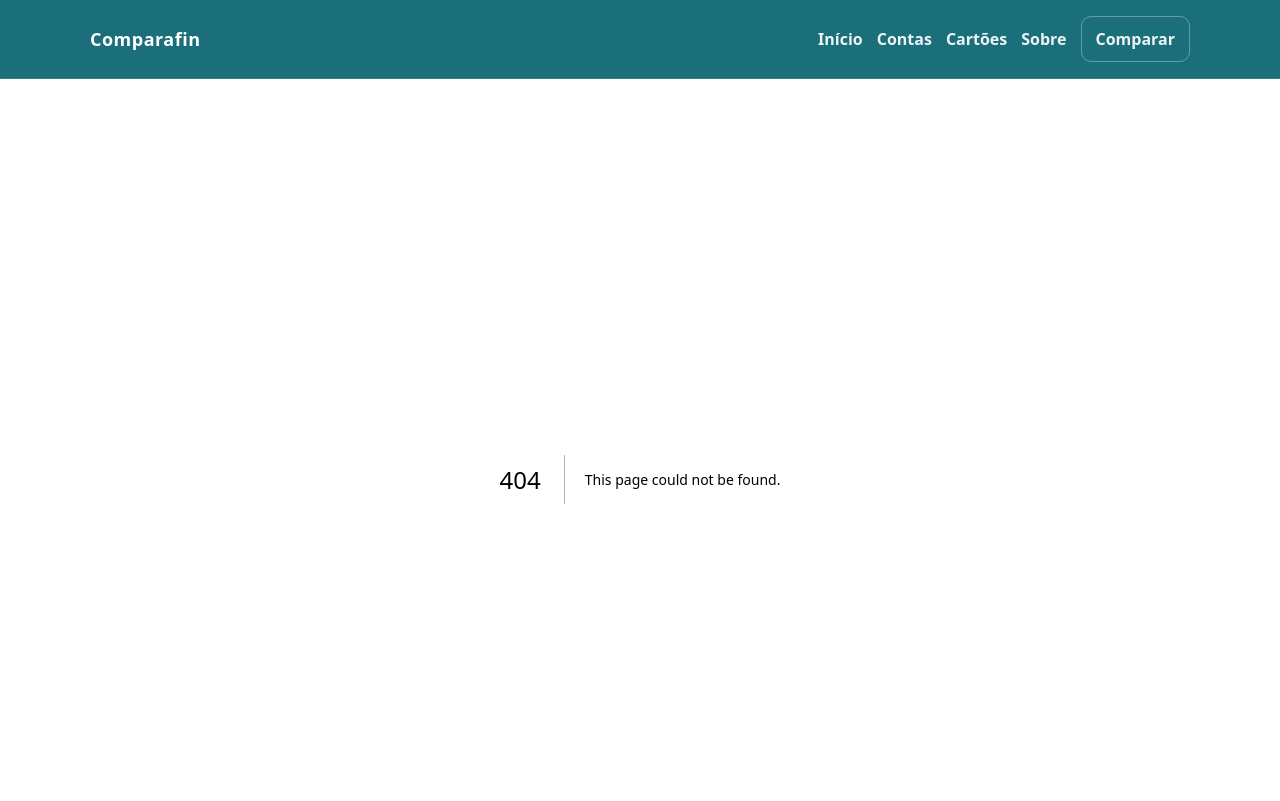
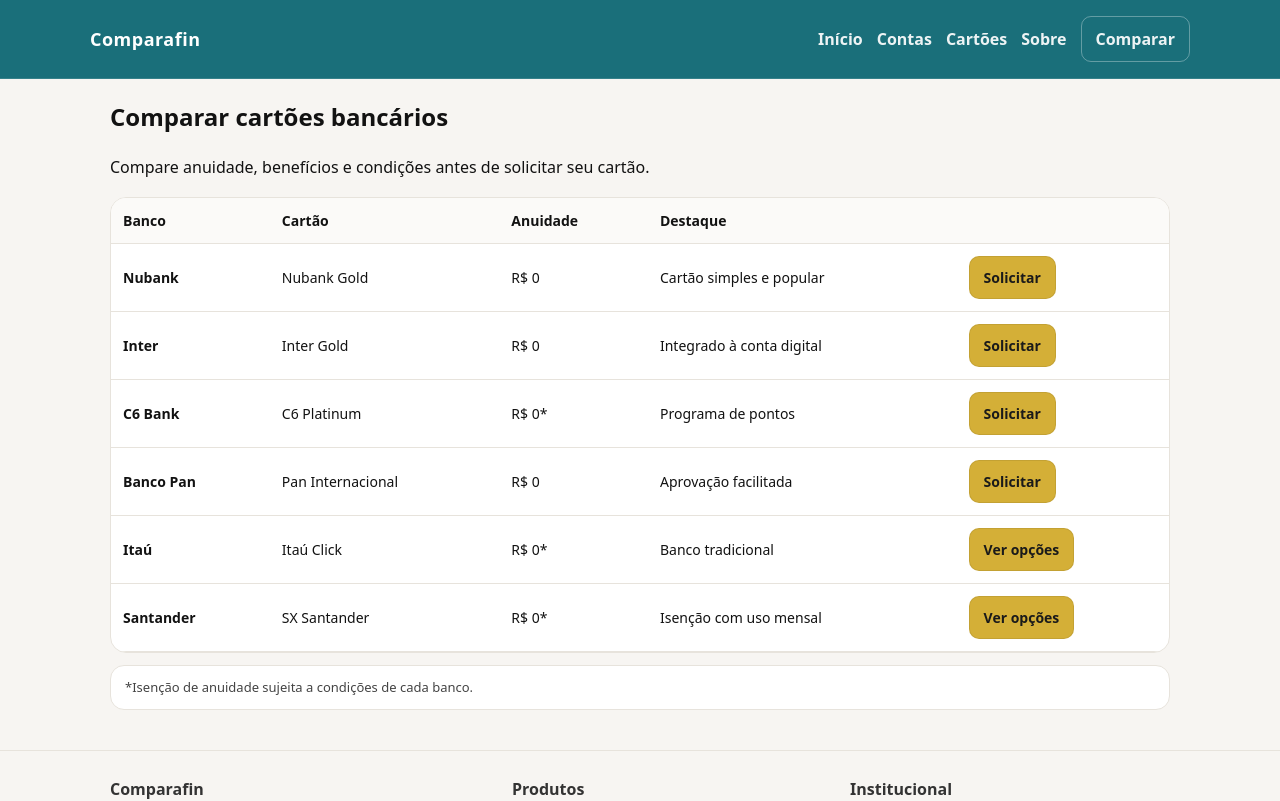
Before and after one commit to caroriedi7-dev/comparafin, a Next.js app: page /app/cartes in a window 1280 px wide. Before the commit this address had no page. Shown: the top 801 px of the page. Built offline with nearby package versions, Linux system fonts and the light colour scheme.

Commit message:
Create page.js

```diff
--- /dev/null
+++ b/app/app/cartes/page.js
@@ -0,0 +1,80 @@
+export default function Cartes() {
+  return (
+    <>
+      <section>
+        <h1>Comparar cartões bancários</h1>
+        <p>
+          Compare anuidade, benefícios e condições antes de solicitar
+          seu cartão.
+        </p>
+      </section>
+
+      <section className="tableWrap">
+        <table>
+          <thead>
+            <tr>
+              <th>Banco</th>
+              <th>Cartão</th>
+              <th>Anuidade</th>
+              <th>Destaque</th>
+              <th></th>
+            </tr>
+          </thead>
+          <tbody>
+            <tr>
+              <td><strong>Nubank</strong></td>
+              <td>Nubank Gold</td>
+              <td>R$ 0</td>
+              <td>Cartão simples e popular</td>
+              <td><a className="btn" href="#">Solicitar</a></td>
+            </tr>
+
+            <tr>
+              <td><strong>Inter</strong></td>
+              <td>Inter Gold</td>
+              <td>R$ 0</td>
+              <td>Integrado à conta digital</td>
+              <td><a className="btn" href="#">Solicitar</a></td>
+            </tr>
+
+            <tr>
+              <td><strong>C6 Bank</strong></td>
+              <td>C6 Platinum</td>
+              <td>R$ 0*</td>
+              <td>Programa de pontos</td>
+              <td><a className="btn" href="#">Solicitar</a></td>
+            </tr>
+
+            <tr>
+              <td><strong>Banco Pan</strong></td>
+              <td>Pan Internacional</td>
+              <td>R$ 0</td>
+              <td>Aprovação facilitada</td>
+              <td><a className="btn" href="#">Solicitar</a></td>
+            </tr>
+
+            <tr>
+              <td><strong>Itaú</strong></td>
+              <td>Itaú Click</td>
+              <td>R$ 0*</td>
+              <td>Banco tradicional</td>
+              <td><a className="btn" href="#">Ver opções</a></td>
+            </tr>
+
+            <tr>
+              <td><strong>Santander</strong></td>
+              <td>SX Santander</td>
+              <td>R$ 0*</td>
+              <td>Isenção com uso mensal</td>
+              <td><a className="btn" href="#">Ver opções</a></td>
+            </tr>
+          </tbody>
+        </table>
+      </section>
+
+      <div className="note">
+        *Isenção de anuidade sujeita a condições de cada banco.
+      </div>
+    </>
+  );
+}
```
